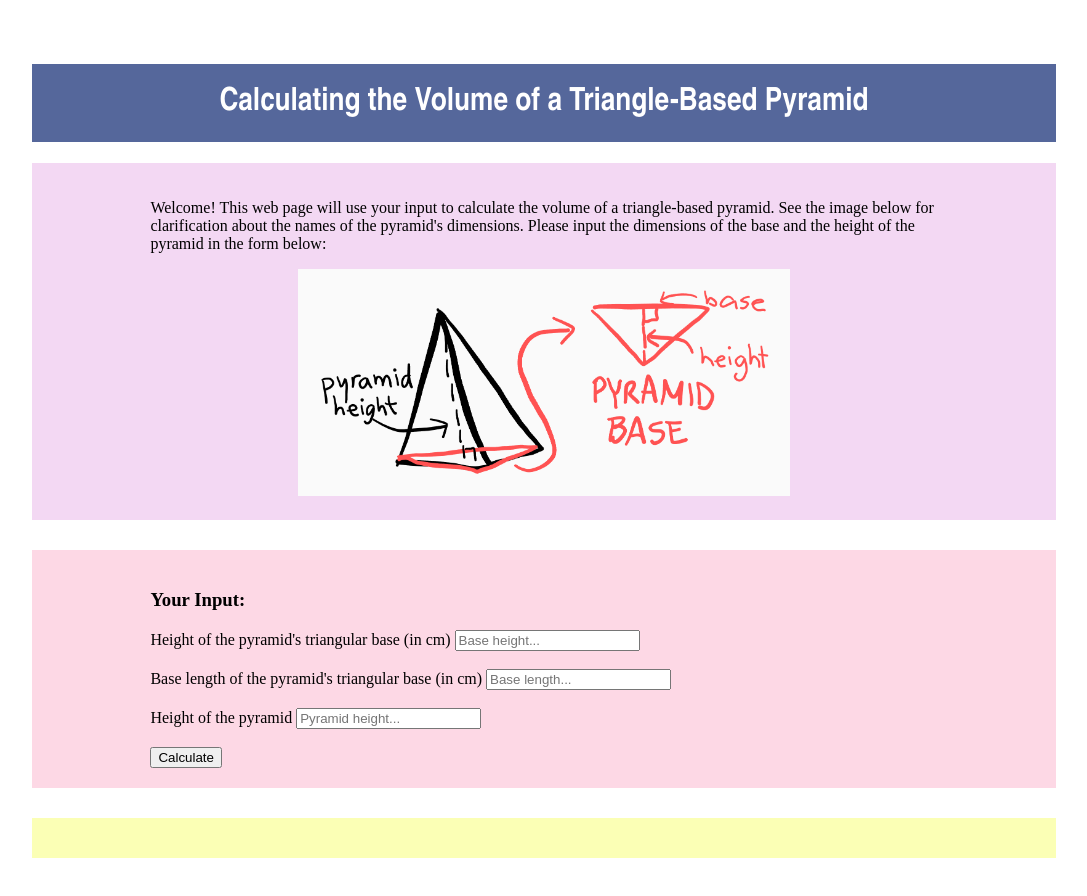
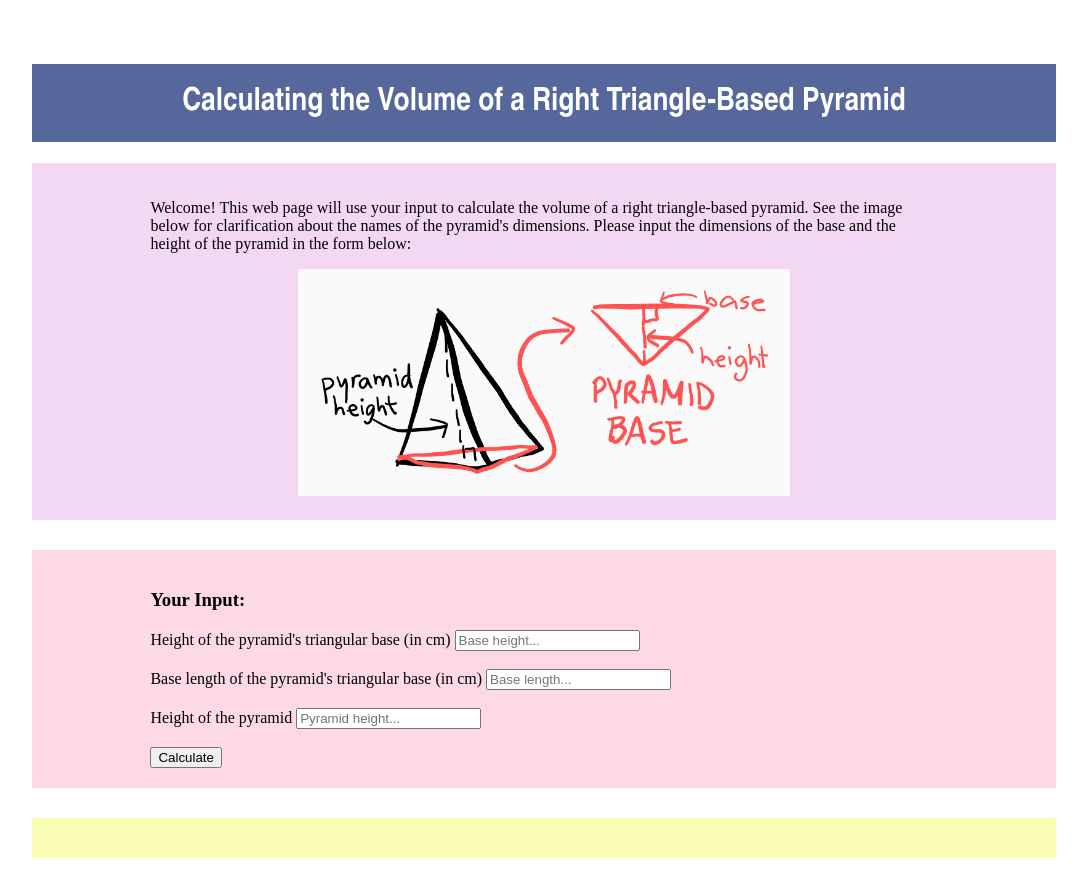
Before and after one commit to ICS2O-Programming-MariaG/Unit3-02-HTML-VolumePyramid, a plain HTML site: page index.html in a window 1280 px wide. Shown: the whole page, without its empty margins (96-1183 px from the left). Drawn offline with Linux system fonts and the light colour scheme.

Commit message:
Changed "Triangle-Based Pyramid" to "Right Triangle-Based Pyramid"

```diff
--- a/index.html
+++ b/index.html
@@ -15,15 +15,15 @@
     <!-- Link to CSS file -->
     <link rel="stylesheet" href="./css/style.css">
     <!-- Title -->
-    <title>Calculating the Volume of a Triangle-Based Pyramid - Maria Goemans</title>
+    <title>Calculating the Volume of a Right Triangle-Based Pyramid - Maria Goemans</title>
   </head>
   <body>
     <!-- Link to JS file -->
     <script src="./js/script.js"></script>
-    <h1>Calculating the Volume of a Triangle-Based Pyramid</h1>
+    <h1>Calculating the Volume of a Right Triangle-Based Pyramid</h1>
     <!-- Div for style -->
     <div id="first">
-      <p>Welcome! This web page will use your input to calculate the volume of a triangle-based pyramid. See the image below for clarification about the names of the pyramid's dimensions. Please input the dimensions of the base and the height of the pyramid in the form below:</p>
+      <p>Welcome! This web page will use your input to calculate the volume of a right triangle-based pyramid. See the image below for clarification about the names of the pyramid's dimensions. Please input the dimensions of the base and the height of the pyramid in the form below:</p>
       <img src="./images/dimensions.png" alt="The base height, base length and height of a pyramid">
     </div>
     <!-- Another div for style -->
```
